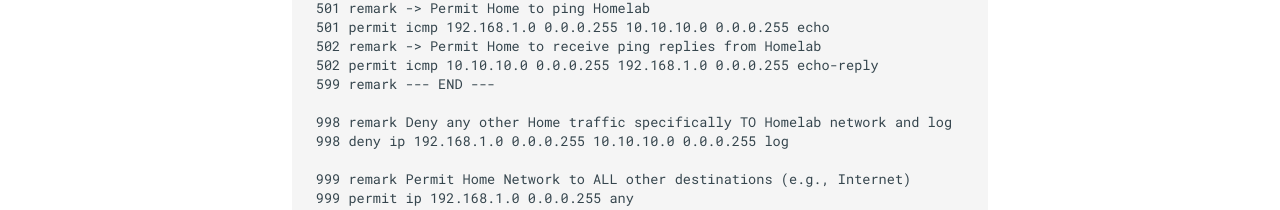
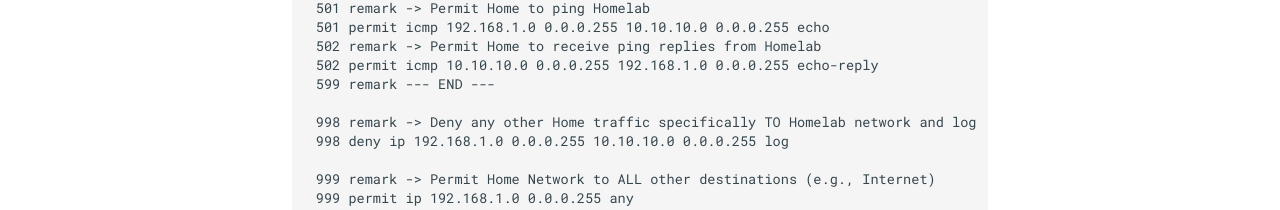
Before and after one commit to serpro69/ktchn8s, an MkDocs documentation site: the page built from docs/installation/network.md, in a window 1280 px wide and 1400 px high, scrolled down 20330 px. Shown: the part 1175-1385 px from the top of the window. Built offline with MkDocs 1.6.1 and Material for MkDocs 9.7.7, drawn with Linux system fonts in a browser that asks for light colours; comment, search, counter and statistics services are not loaded; some of the changed text lies outside the part shown.

Commit message:
Unify network stage 4 ACL remarks format

```diff
--- a/docs/installation/network.md
+++ b/docs/installation/network.md
@@ -806,10 +806,10 @@
  502 permit icmp 10.10.10.0 0.0.0.255 192.168.1.0 0.0.0.255 echo-reply
  599 remark --- END ---
 
- 998 remark Deny any other Home traffic specifically TO Homelab network and log
+ 998 remark -> Deny any other Home traffic specifically TO Homelab network and log
  998 deny ip 192.168.1.0 0.0.0.255 10.10.10.0 0.0.0.255 log
 
- 999 remark Permit Home Network to ALL other destinations (e.g., Internet)
+ 999 remark -> Permit Home Network to ALL other destinations (e.g., Internet)
  999 permit ip 192.168.1.0 0.0.0.255 any
 exit
 
@@ -820,15 +820,14 @@
 
  100 remark --- SSH Specific Permits ---
  ! Allow SSH RESPONSES from Router's Homelab SVI (10.10.10.1) to Home Network (needed for your management session)
- 101 remark Permit SSH RESPONSES from Router's Homelab SVI (10.10.10.1) to Home Network
+ 101 remark -> Permit SSH RESPONSES from Router's Homelab SVI (10.10.10.1) to Home Network
  101 permit tcp host 10.10.10.1 192.168.1.0 0.0.0.255 established
- 102 remark Permit SSH RESPONSES from Switch's Homelab SVI (10.10.10.2) to Home Network
+ 102 remark -> Permit SSH RESPONSES from Switch's Homelab SVI (10.10.10.2) to Home Network
  102 permit tcp host 10.10.10.2 192.168.1.0 0.0.0.255 established
- ! (Optional: Add permits if Homelab needs to SSH to router's Homelab SVI - local management when e.g. laptop is physically
-connected to homelab network)
- 103 remark Permit SSH from Homelab to router's Homelab SVI (local management)
+ ! (Optional: Add permits if Homelab needs to SSH to router's Homelab SVI - local management when e.g. laptop is physically connected to homelab network)
+ 103 remark -> Permit SSH from Homelab to router's Homelab SVI (local management)
  103 permit tcp 10.10.10.0 0.0.0.255 host 10.10.10.1 eq 22
- 104 remark Permit SSH from Homelab to switch's Homelab SVI (local management)
+ 104 remark -> Permit SSH from Homelab to switch's Homelab SVI (local management)
  104 permit tcp 10.10.10.0 0.0.0.255 host 10.10.10.2 eq 22
  199 remark --- END ---
 
@@ -840,10 +839,10 @@
  202 remark permit icmp 192.168.1.0 0.0.0.255 10.10.10.0 0.0.0.255 echo-reply
  299 remark --- END ---
 
- 998 remark Deny and log other Homelab Network traffic specifically TO Home Network
+ 998 remark -> Deny and log other Homelab Network traffic specifically TO Home Network
  998 deny ip 10.10.10.0 0.0.0.255 192.168.1.0 0.0.0.255 log
 
- 999 remark Permit Homelab Network to ALL other destinations (e.g., Internet)
+ 999 remark -> Permit Homelab Network to ALL other destinations (e.g., Internet)
  999 permit ip 10.10.10.0 0.0.0.255 any
 exit
 
@@ -851,17 +850,17 @@
 ip access-list extended ACL_WAN_INBOUND
  10 remark === ACL: FROM INTERNET (WAN Inbound) ===
  10 remark ========================================
- 101 remark Allow established TCP sessions
+ 101 remark -> Permit established TCP sessions
  101 permit tcp any any established
- 102 remark Allow DNS UDP responses from any DNS server (source port 53)
+ 102 remark -> Permit DNS UDP responses from any DNS server (source port 53)
  102 permit udp any eq 53 any gt 1023
- 103 remark Allow Ping replies to router's WAN IP
+ 103 remark -> Permit Ping replies to router's WAN IP
  103 permit icmp any any echo-reply
- 104 remark Allow ICMP Time Exceeded (for traceroute)
+ 104 remark -> Permit ICMP Time Exceeded (for traceroute)
  104 permit icmp any any time-exceeded
- 105 remark Allow ICMP Unreachable (for Path MTU discovery etc.)
+ 105 remark -> Permit ICMP Unreachable (for Path MTU discovery etc.)
  105 permit icmp any any unreachable
- 998 remark Deny and Log all other unsolicited Internet traffic
+ 998 remark -> Deny and Log all other unsolicited Internet traffic
  998 deny ip any any log
 exit
 
```
